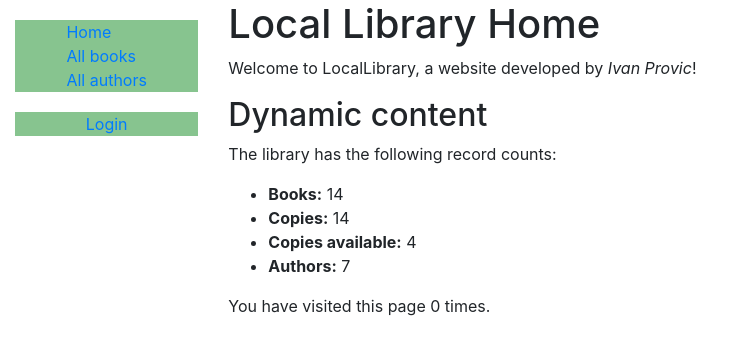
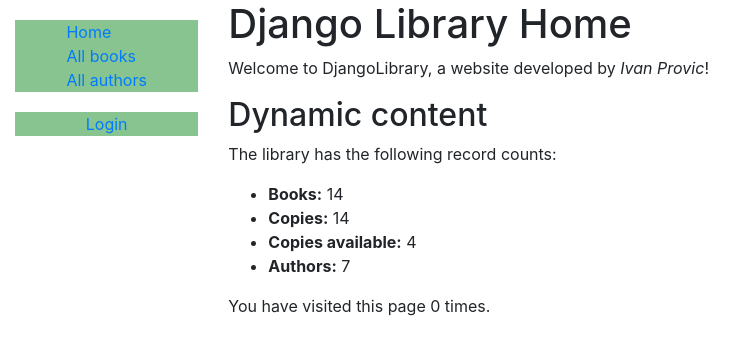
Before and after one commit to ivanprovic/DjangoLibrary, a Django app: page /catalog/ in a window 1280 px wide. Shown: the top 355 px of the page, without its empty margins (0-756 px from the left). Run offline with Django 3.2, Linux system fonts and the light colour scheme; data comes from the database, SQL or seed files in the repository; both versions use the stored data as it was after the commit.

Commit message:
fix: url, settings

```diff
--- a/catalog/forms.py
+++ b/catalog/forms.py
@@ -1,7 +1,7 @@
 import datetime
 from django import forms
 from django.core.exceptions import ValidationError
-from django.utils.translation import ugettext_lazy as _
+from django.utils.translation import gettext_lazy as _
 
 
 class RenewBookForm(forms.Form):
--- a/catalog/templates/index.html
+++ b/catalog/templates/index.html
@@ -1,8 +1,8 @@
 {% extends "base_generic.html" %}
 
 {% block content %}
-  <h1>Local Library Home</h1>
-  <p>Welcome to LocalLibrary, a website developed by <em>Ivan Provic</em>!</p>
+  <h1>Django Library Home</h1>
+  <p>Welcome to DjangoLibrary, a website developed by <em>Ivan Provic</em>!</p>
   <h2>Dynamic content</h2>
   <p>The library has the following record counts:</p>
   <ul>
--- a/catalog/urls.py
+++ b/catalog/urls.py
@@ -1,4 +1,3 @@
-from django.conf.urls import url
 from django.urls import path
 from . import views
 
--- a/locallibrary/settings.py
+++ b/locallibrary/settings.py
@@ -28,9 +28,9 @@
 SECRET_KEY = os.environ.get(
     'DJANGO_SECRET_KEY', '9rjtm#yb*@wtx3ohusvp*@hbr&l_b69*gq465@c$)b1az&$njx')
 # SECURITY WARNING: don't run with debug turned on in production!
-DEBUG = False
-#DEBUG = os.environ.get('DJANGO_DEBUG', '') != 'False'
-ALLOWED_HOSTS = ['mighty-thicket-18396.herokuapp.com', '127.0.0.1']
+#DEBUG = False
+DEBUG = os.environ.get('DJANGO_DEBUG', '') != 'False'
+ALLOWED_HOSTS = ['mighty-thicket-18396.herokuapp.com', '127.0.0.1', '0.0.0.0']
 
 
 # Application definition
```
Also changed, not shown: db.sqlite3.
